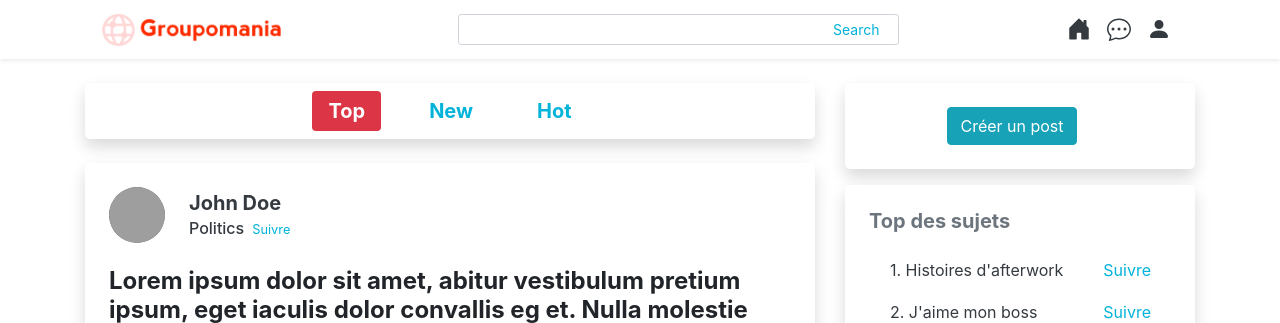
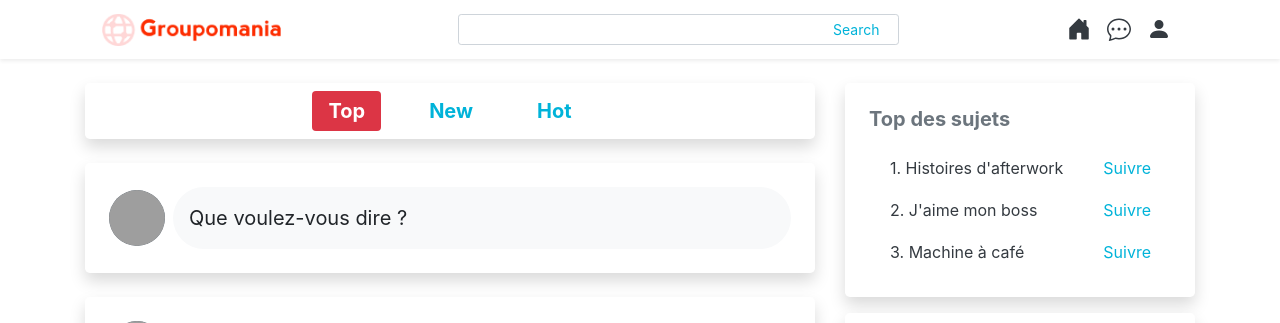
Before and after one commit to dimitriobin/P07-Groupomania, a Vue app in the folder front_end/: page / in a window 1280 px wide. Shown: the top 323 px of the page. Built offline with nearby package versions, Linux system fonts and the light colour scheme; grey boxes are pictures that could not be loaded.

Commit message:
recreate the facebook style for the creation button and modal form

```diff
--- a/front_end/src/components/CreatePost.vue
+++ b/front_end/src/components/CreatePost.vue
@@ -1,17 +1,21 @@
 <template>
+    <div class="shadow rounded-lg p-4 mb-4 d-flex align-items-center">
+        <b-avatar
+            src="https://picsum.photos/100"
+            size="lg"></b-avatar>
+        <b-button
+            v-b-modal.createPost
+            pill
+            variant="light"
+            size="lg"
+            class="border-0 w-100 h-100 ml-2 text-left p-3">
+            Que voulez-vous dire ?</b-button>
         <b-modal
         id="createPost"
-    centered
-    title="Créer un nouveau post"
-    hide-footer>
+        title="Quoi de neuf ?"
+        hide-footer
+        class="shadow rounded-lg p-4 mb-4">
             <b-form class="d-flex flex-column">
-        <b-form-group
-            id="input-group-subject"
-            label="Sujet* :"
-            label-for="subject">
-            <b-form-select id="subject">
-            </b-form-select>
-        </b-form-group>
                 <b-form-group
                     id="input-group-title"
                     label="Titre* :"
@@ -19,17 +23,16 @@
                     <b-form-input
                         id="title"
                         type="text"
-                required>
+                        required
+                        autofocus="true">
                     </b-form-input>
                 </b-form-group>
                 <b-form-group
-            id="input-group-description"
-            label="Description* :"
-            label-for="description">
-            <b-form-textarea
-                id="description"
-                required>
-            </b-form-textarea>
+                    id="input-group-subject"
+                    label="Sujet* :"
+                    label-for="subject">
+                    <b-form-select id="subject">
+                    </b-form-select>
                 </b-form-group>
                 <b-form-group
                     id="input-group-postImage"
@@ -62,6 +65,7 @@
                 </b-button>
             </b-form>
         </b-modal>
+    </div>
 </template>
 
 <script>
--- a/front_end/src/components/Sidebar.vue
+++ b/front_end/src/components/Sidebar.vue
@@ -1,8 +1,5 @@
 <template>
   <b-row no-gutters id="Sidebar">
-    <b-col cols="12" class="p-4 rounded-lg bg-white mb-3 shadow d-flex justify-content-center">
-      <b-button variant="info" v-b-modal.createPost class="mr-3">Créer un post</b-button>
-    </b-col>
     <b-col cols="12" class="p-4 rounded-lg bg-white mb-3 shadow">
       <h2 class="h5 text-muted text-left font-weight-bold mb-3">Top des sujets</h2>
       <b-list-group tag="ol">
--- a/front_end/src/views/Home.vue
+++ b/front_end/src/views/Home.vue
@@ -1,9 +1,9 @@
 <template>
   <b-row id="home">
-    <CreatePost />
     <b-col tag="main" cols="12" lg="8">
       <h1 class="sr-only">Fil d'actualités</h1>
       <SortingNav />
+      <CreatePost />
       <Post />
       <Post />
       <Post />
```
Lines whose indentation alone changed are shown as unchanged.
